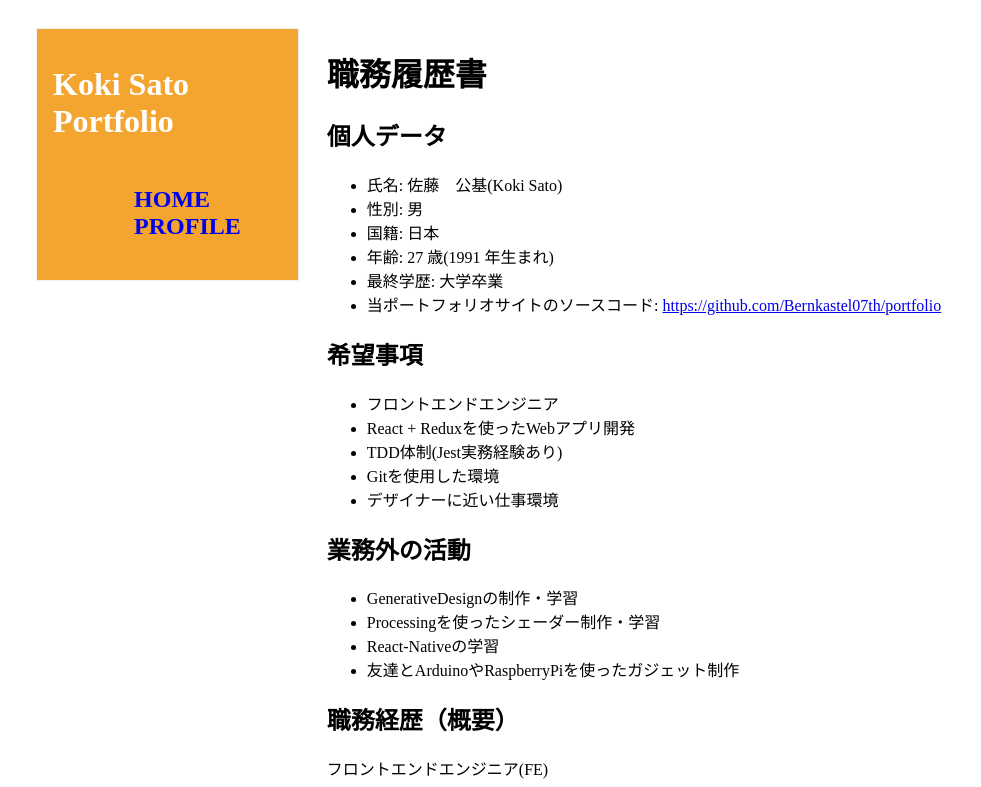
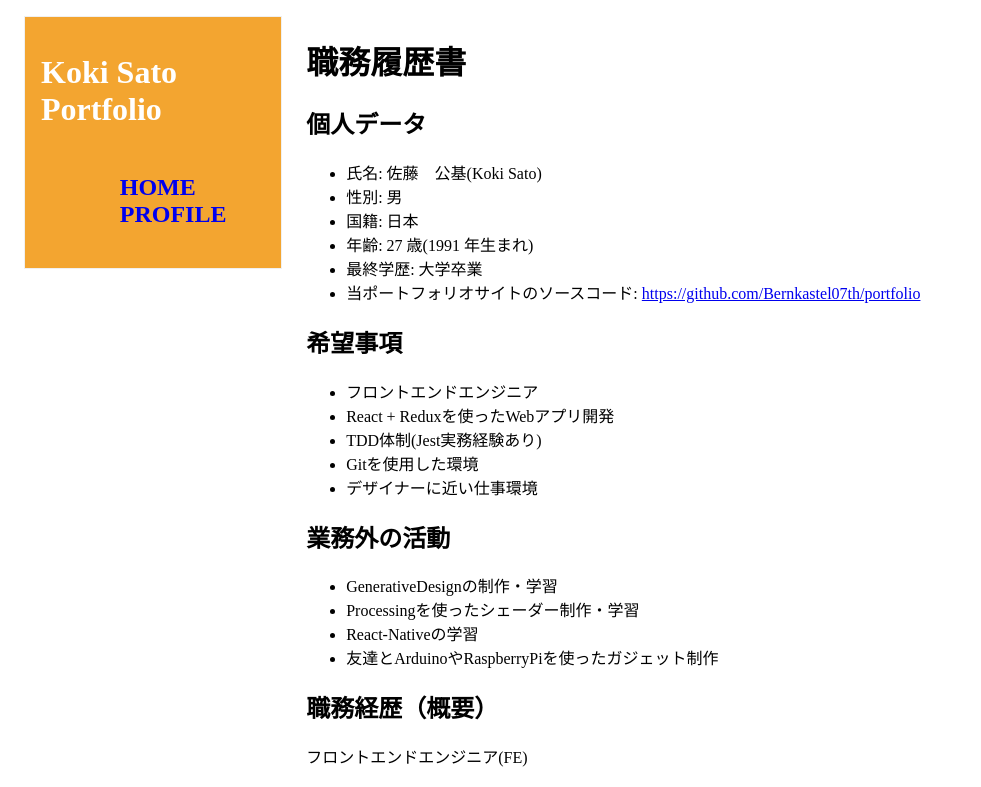
Before and after one commit to Bernkastel07th/close-portfolio, a Next.js app: page /profile in a window 1280 px wide. Shown: the top 787 px of the page, without its empty margins (0-981 px from the left). Built offline with nearby package versions, Linux system fonts and the light colour scheme.

Commit message:
style: adjust padding

```diff
--- a/components/Layout.js
+++ b/components/Layout.js
@@ -3,13 +3,11 @@ import Head from 'next/head'
 
 const layoutStyle = {
   display: 'flex',
-  width: '100%',
-  height: '100%',
-  margin: '28px',
+  padding: '16px 24px',
 }
 
 const containerStyle = {
-  padding: '0 28px',
+  padding: '0 24px',
 }
 
 const Layout = props => (
@@ -20,6 +18,11 @@ const Layout = props => (
     </Head>
     <SideMenu />
     <div style={containerStyle}>{props.children}</div>
+    <style global jsx>{`
+      body {
+        margin: 0;
+      }
+    `}</style>
   </div>
 )
 
```
